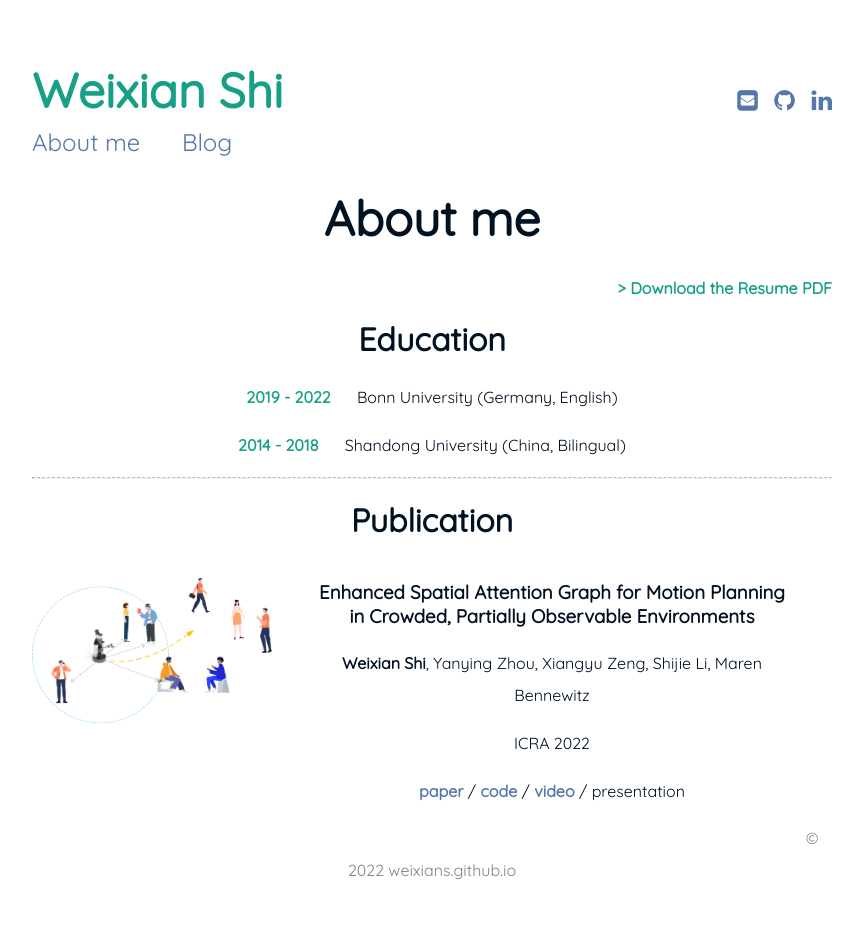
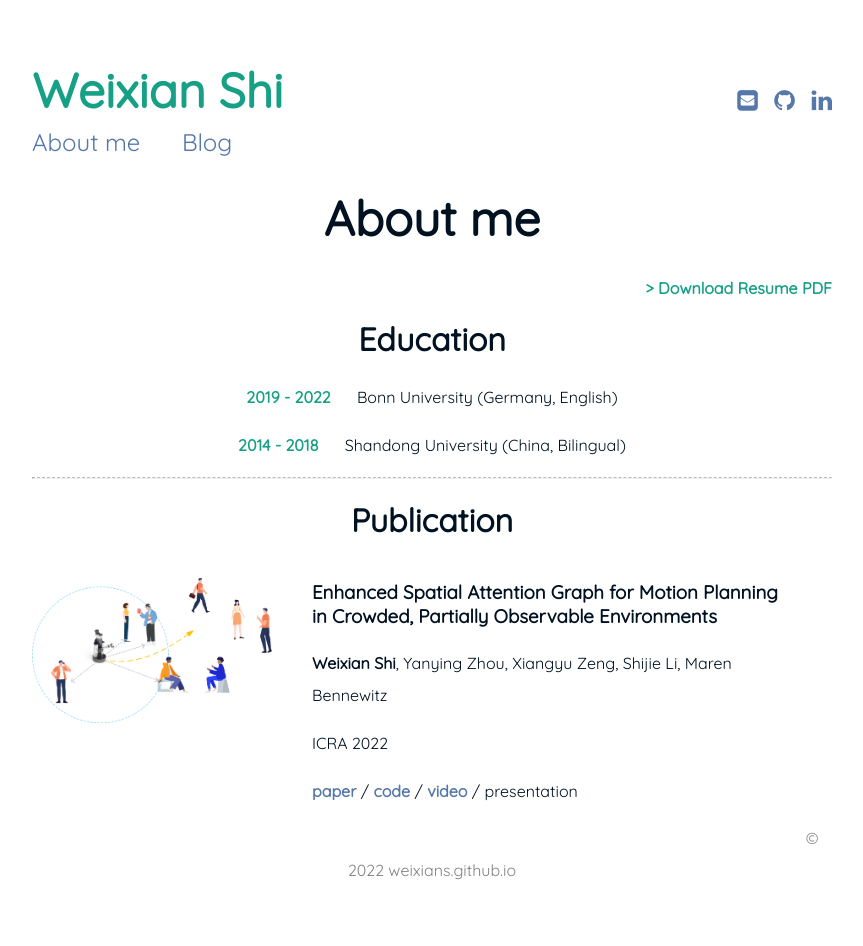
Before and after one commit to weixians/weixians.github.io, a Jekyll site: the page built from about_me.html, in a window 1280 px wide. Shown: the whole page, without its empty margins (208-1071 px from the left). Built offline with Jekyll 4.4.1, drawn with Linux system fonts in a browser that asks for light colours.

Commit message:
change content

```diff
--- a/about_me.html
+++ b/about_me.html
@@ -15,7 +15,7 @@ subtitle:
 </style>
 
 <span style="float: right; ">
-    <a href="{{ '/assets/resume.pdf' | prepend: site.baseurl }}"><strong>> Download the Resume PDF</strong></a>
+    <a href="{{ '/assets/resume.pdf' | prepend: site.baseurl }}"><strong>> Download Resume PDF</strong></a>
 </span>
 <br>
 
@@ -28,7 +28,7 @@ subtitle:
 
     <h1>Publication</h1>
 <!--    <div style="border: 0.5px solid gray;width:200px;height:0;margin-left: 50%; transform: translate(-50%,-50%);"></div>-->
-    <div style="height:220px;">
+    <div style="height:220px;text-align: left">
         <div style="width:30%; height:auto; float:left; display:inline; margin-top: 2%">
             <img src="/assets/img/paper_esa.png" alt="">
         </div>
```
